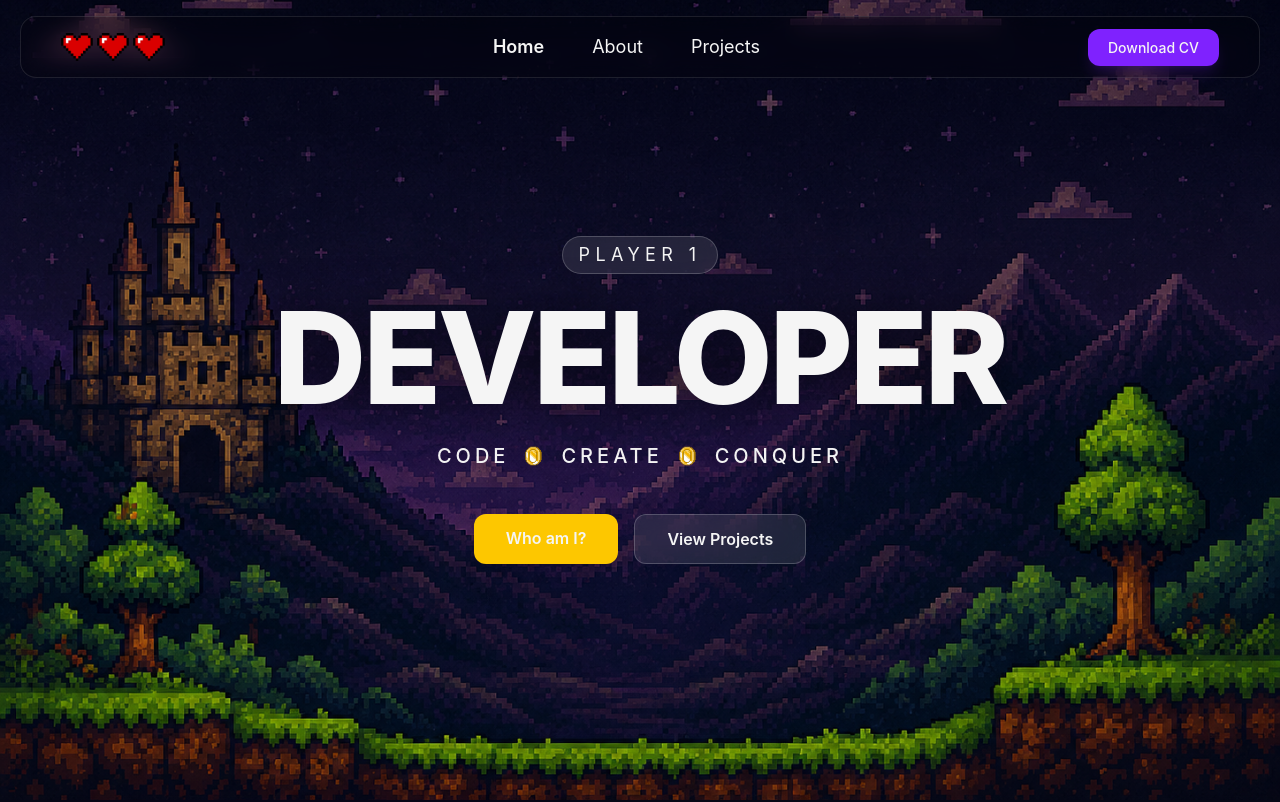
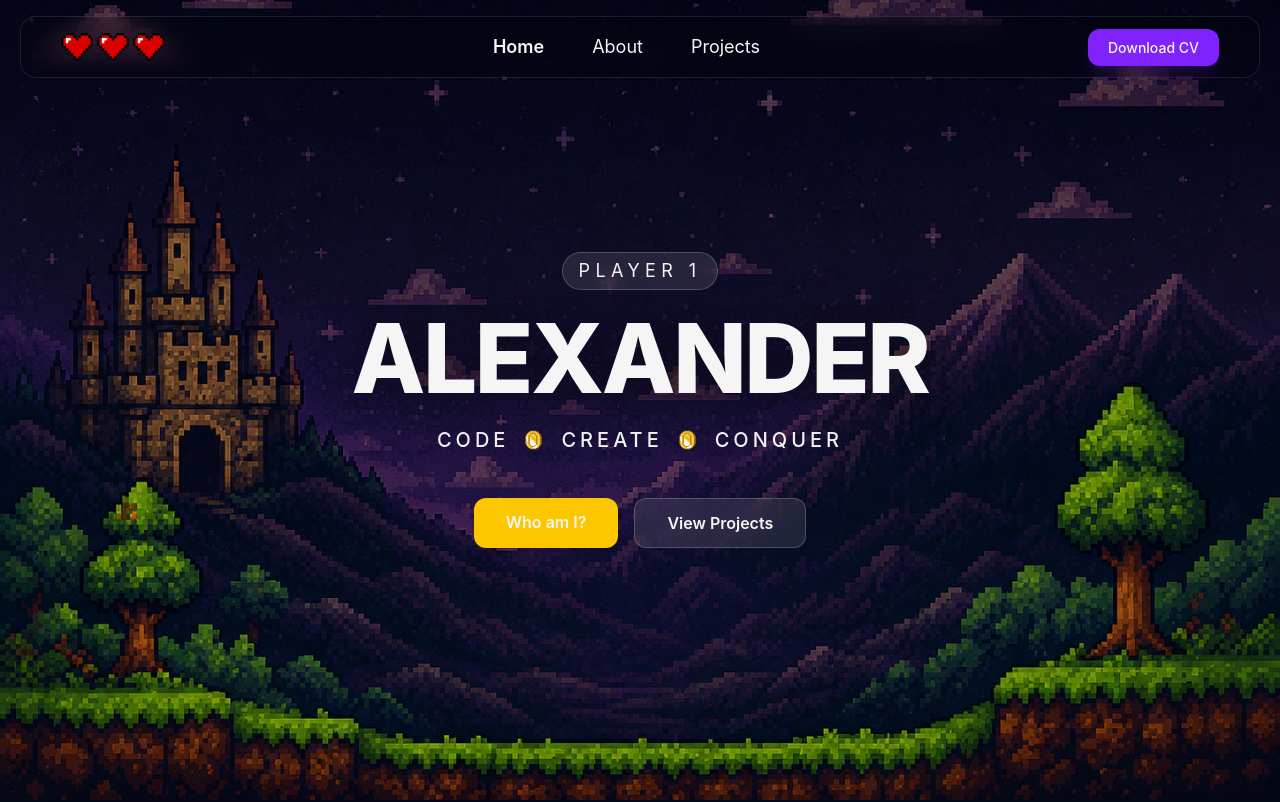
Before and after one commit to iamajlobo/my-portfolio, a React (Vite) app: page / in a window 1280 px wide. Shown: the top 802 px of the page. Built offline with nearby package versions, Linux system fonts and the light colour scheme.

Commit message:
Change the title from developer to alexander

```diff
--- a/src/components/Hero.jsx
+++ b/src/components/Hero.jsx
@@ -22,9 +22,9 @@ const Hero = () => {
                 {/* Main Heading */}
                 <h1 className="
                     text-5xl
-                    sm:text-7xl
-                    md:text-8xl
-                    lg:text-9xl
+                    sm:text-6xl
+                    md:text-7xl
+                    lg:text-8xl
                     font-extrabold
                     uppercase
                     tracking-tight
@@ -32,7 +32,7 @@ const Hero = () => {
                     text-white
                     drop-shadow-[0_5px_25px_rgba(0,0,0,0.6)]
                 ">
-                    DEVELOPER
+                    ALEXANDER
                 </h1>
 
                 {/* Subtitle */}
```
